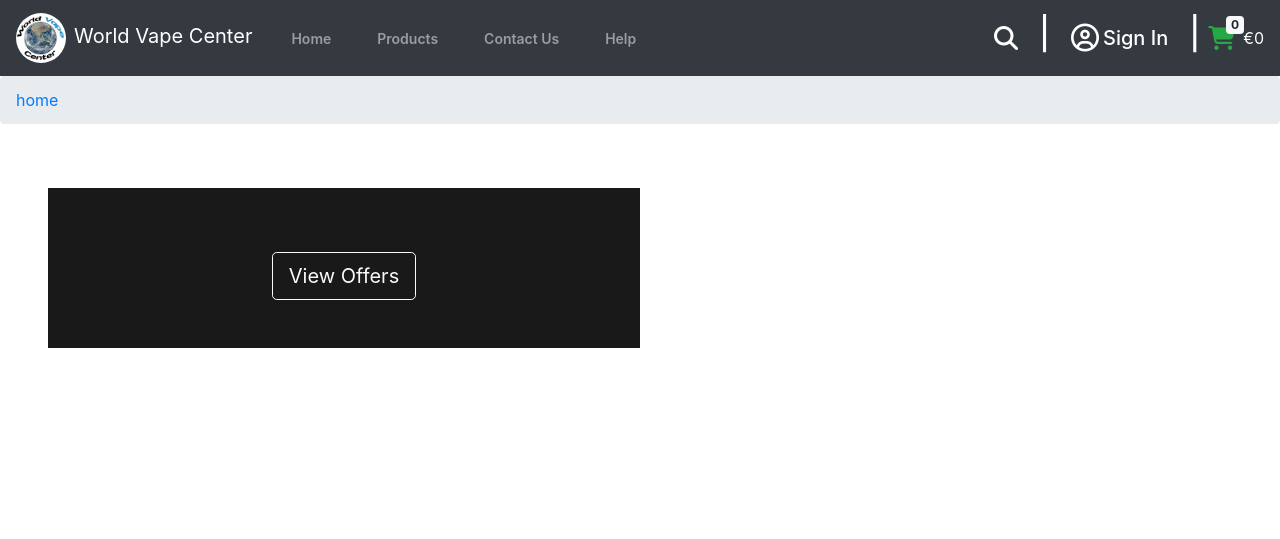
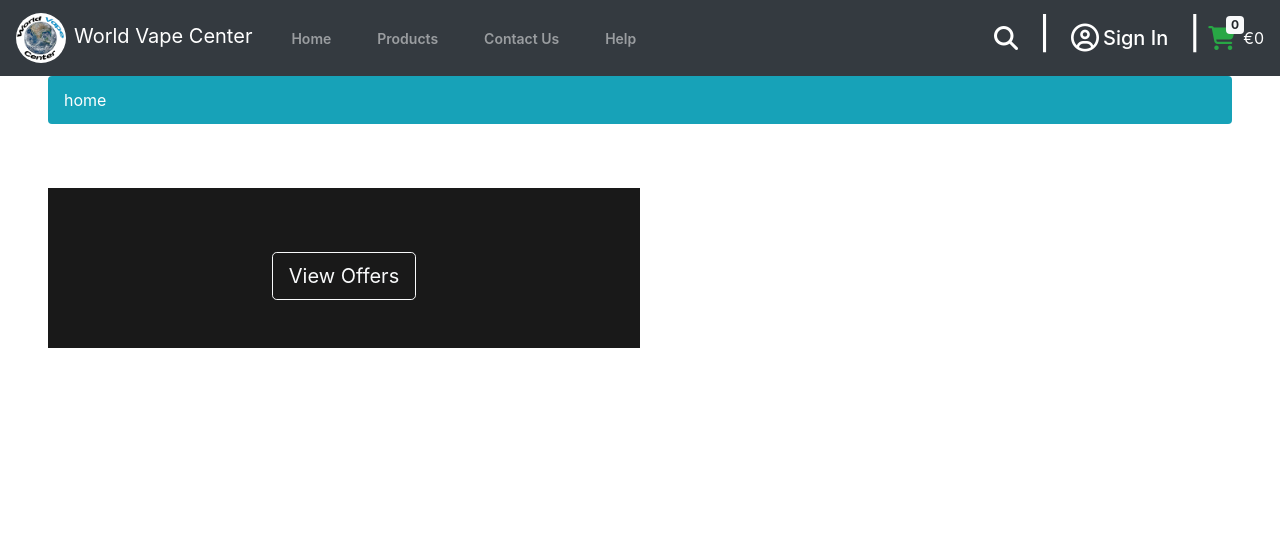
Before and after one commit to jamie33o/world-vape-center, a Django app: page /home/ in a window 1280 px wide. Shown: the top 539 px of the page. Run offline with Django 3.2, Linux system fonts and the light colour scheme; data that the repository does not hold is empty; some libraries are stand-ins or nearby versions.

Commit message:
Feat: add breadcrums links

```diff
--- a/templates/base.html
+++ b/templates/base.html
@@ -56,18 +56,13 @@
       {% endblock %}
     </header>
 
-
-
-
     <main>
-      <nav aria-label="breadcrumb">
-        <ol class="breadcrumb">
-
+      <nav aria-label="breadcrumb" class="d-none d-lg-inline">
+        <ol class="breadcrumb mx-5 bg-info">
         </ol>
       </nav>
       {% block content %}
       {% endblock %}
-
     </main>
 
     <footer id="help">
@@ -143,13 +138,13 @@
               $.each(breadcrumbs, function(i, breadcrumb) {
                 const breadcrumbItem = $('<li>', { class: 'breadcrumb-item' });
 
+                let link = $('<a>', { href: breadcrumb.url, text: breadcrumb.label });
                 if (i === breadcrumbs.length - 1) {
-                    breadcrumbItem.addClass('active');
-                    breadcrumbItem.attr('aria-current', 'page');
+                  link = $('<p>', { text: breadcrumb.label });
+                  link.addClass('text-white d-inline');
+                }else{
+                  link.addClass('text-dark');
                 }
-
-                const link = $('<a>', { href: breadcrumb.url, text: breadcrumb.label });
-
                 breadcrumbItem.append(link);
                 breadcrumbContainer.append(breadcrumbItem);
             });
```
